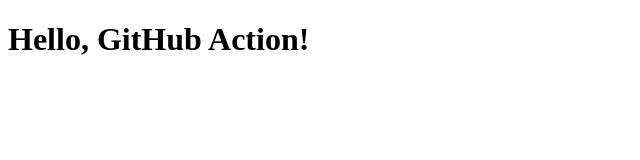
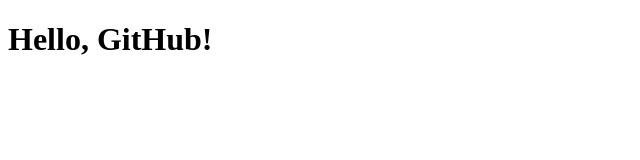
Before and after one commit to irwanpanai/gh-deployment-workflow, a plain HTML site: page index.html in a window 1280 px wide. Shown: the whole page, without its empty margins (0-640 px from the left). Drawn offline with Linux system fonts and the light colour scheme.

Commit message:
Update index.html

```diff
--- a/index.html
+++ b/index.html
@@ -4,6 +4,6 @@
     <title>Hello GitHub Actions!</title>
   </head>
   <body>
-    <h1>Hello, GitHub Action!</h1>
+    <h1>Hello, GitHub!</h1>
   </body>
 </html>
```
